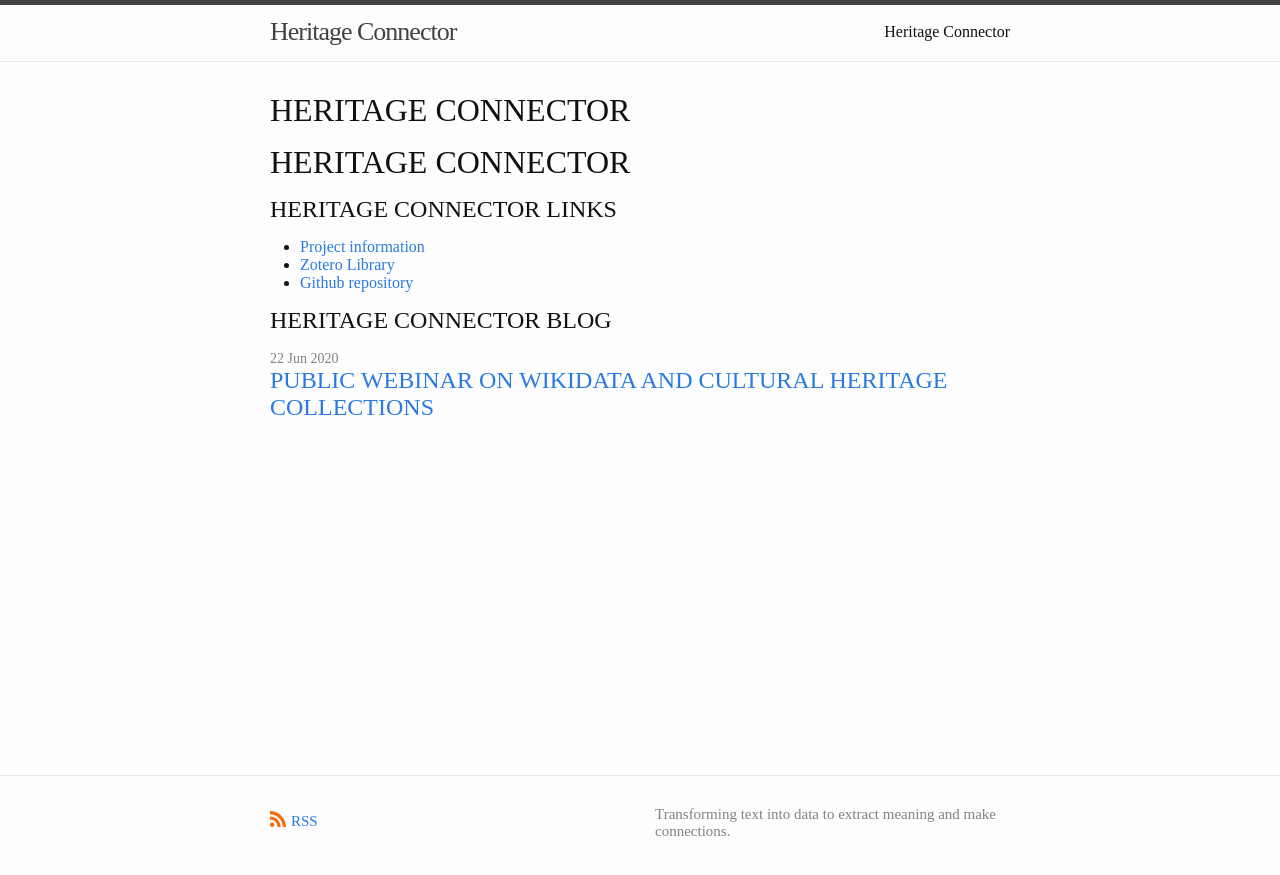
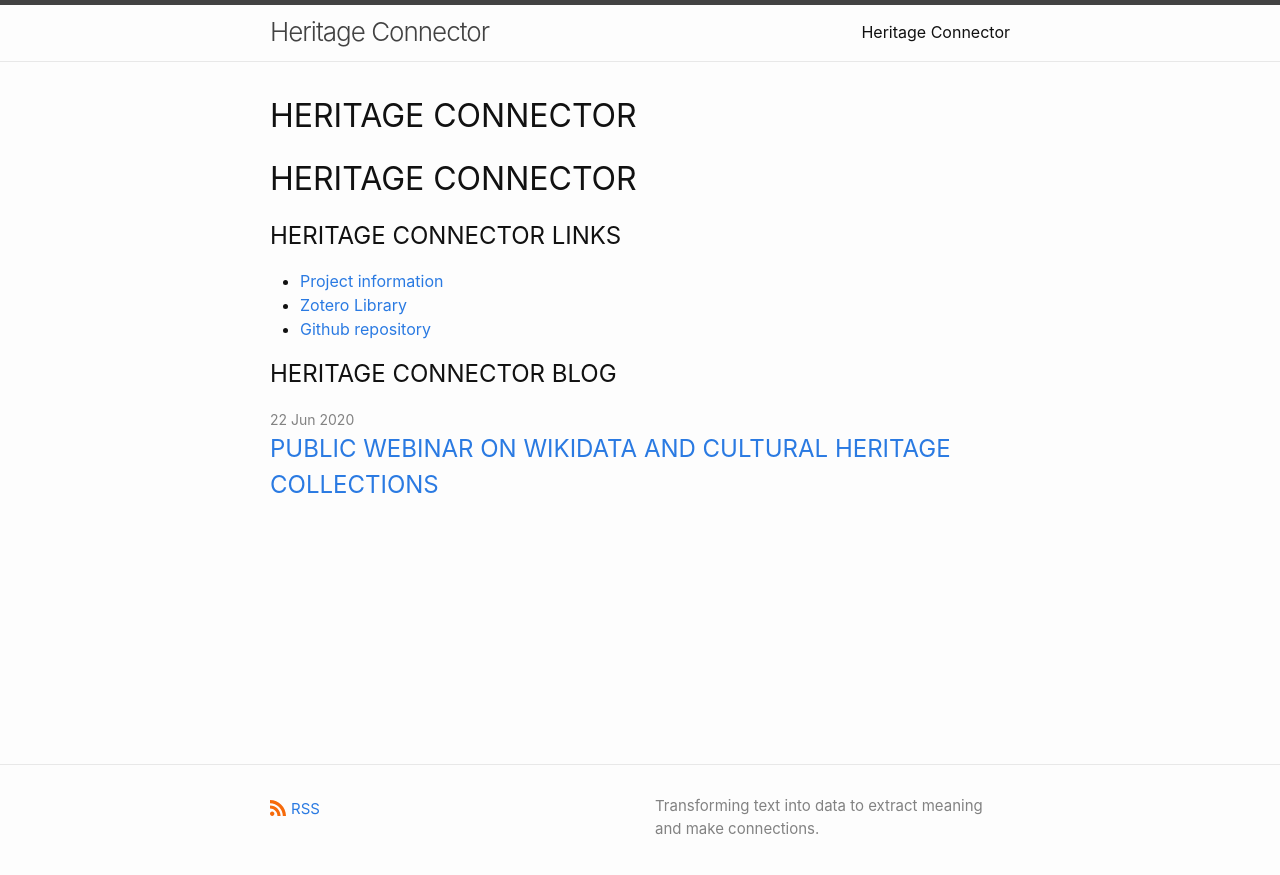
Before and after one commit to portableant/heritageconnector, a Jekyll site: the page built from README.md, in a window 1280 px wide. Shown: the top 875 px of the page. Built offline with Jekyll 4.4.1, drawn with Linux system fonts in a browser that asks for light colours; our own code applies the rules of GitHub Pages for plain Markdown files.

Commit message:
Update _base.scss

```diff
--- a/_sass/minima/_base.scss
+++ b/_sass/minima/_base.scss
@@ -25,7 +25,7 @@ dl, dd, ol, ul, figure {
  * Basic styling
  */
 body {
-
+  font: $base-font-weight #{$base-font-size}/#{$base-line-height} $base-font-family;
   color: $text-color;
   background-color: $background-color;
   -webkit-text-size-adjust: 100%;
```
